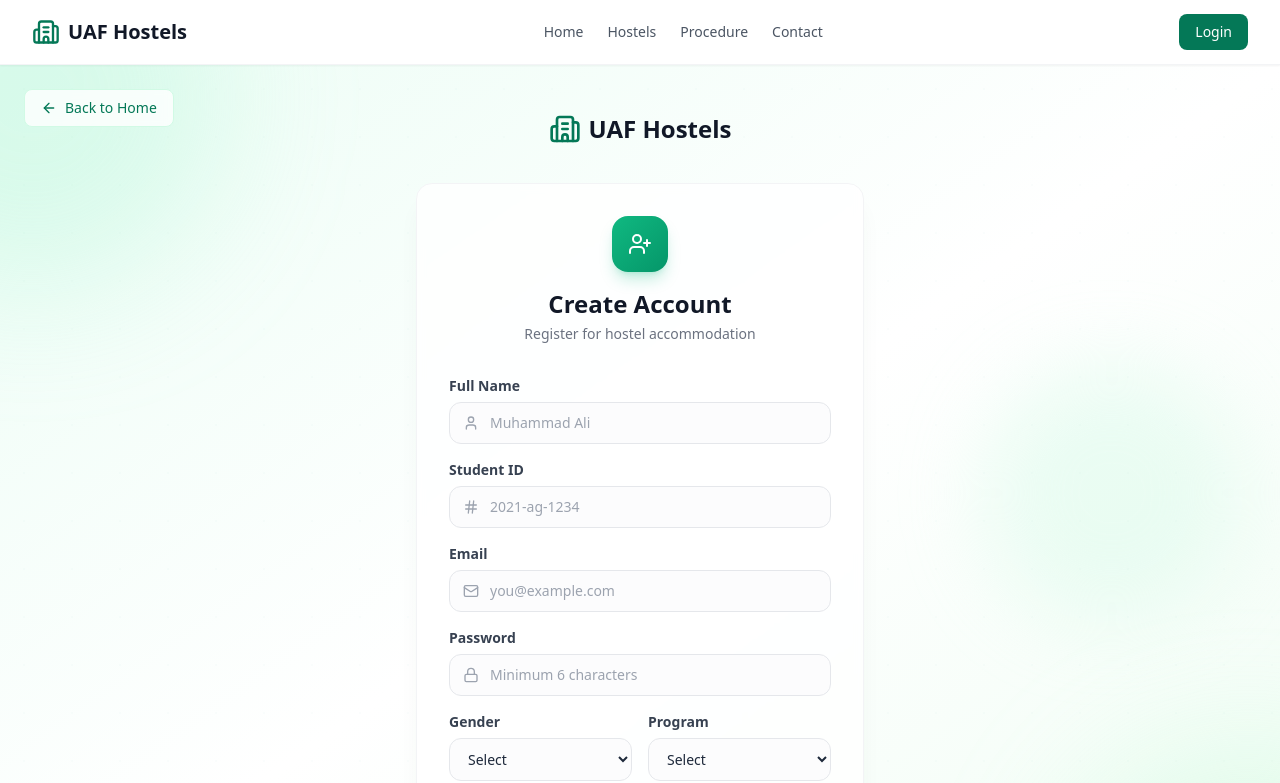
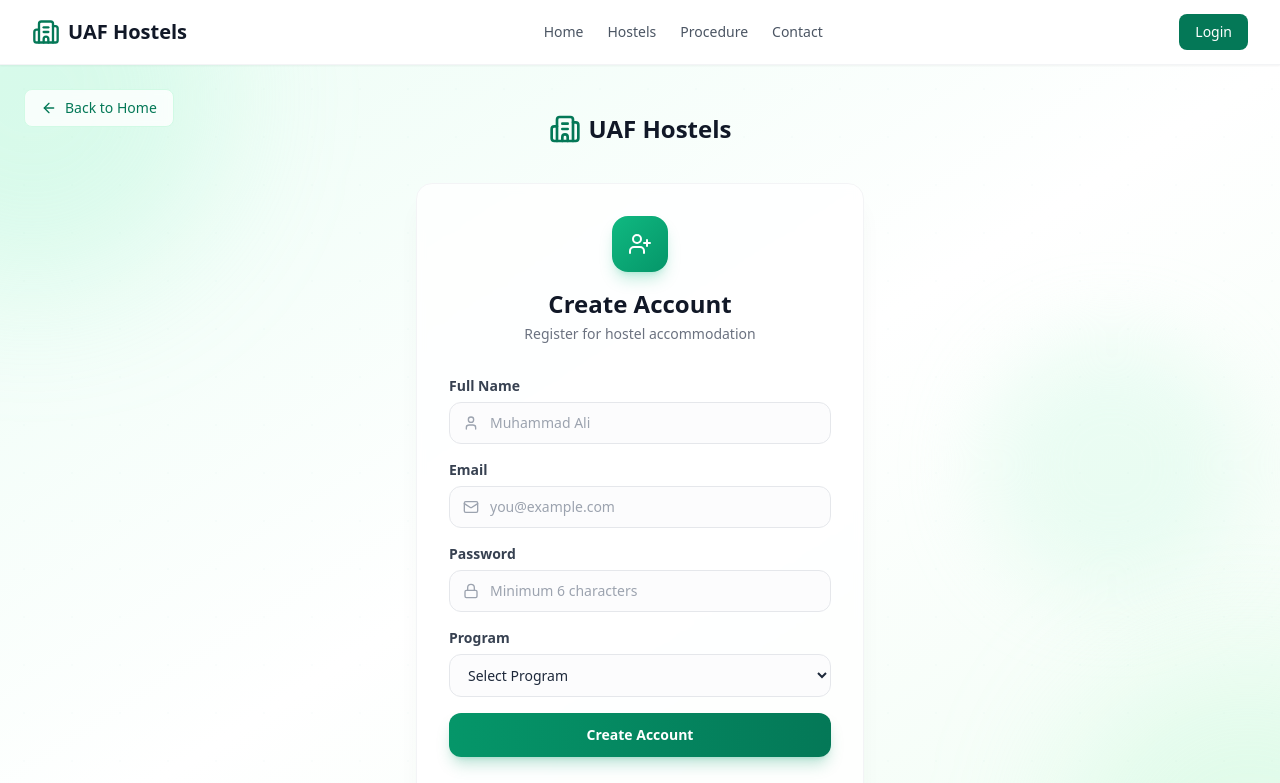
Before and after one commit to usamabajwa86/hostel-booking-app, a React (Vite) app: page /register in a window 1280 px wide. Shown: the top 783 px of the page. Built offline with nearby package versions, Linux system fonts and the light colour scheme.

Commit message:
Replace Student ID with challan-based booking: bank name, amount, challan number, branch, date, voucher upload

```diff
--- a/src/pages/Register.jsx
+++ b/src/pages/Register.jsx
@@ -8,10 +8,9 @@ const API = '/api';
 export default function Register() {
   const [form, setForm] = useState({
     name: '',
-    studentId: '',
     email: '',
     password: '',
-    gender: '',
+    gender: 'female',
     program: '',
   });
   const [loading, setLoading] = useState(false);
@@ -141,22 +140,6 @@ export default function Register() {
             </div>
 
             <div>
-              <label className="block text-sm font-semibold text-gray-700 mb-1.5">Student ID</label>
-              <div className="relative">
-                <Hash className="absolute left-3.5 top-1/2 -translate-y-1/2 h-4 w-4 text-gray-400" />
-                <input
-                  type="text"
-                  name="studentId"
-                  value={form.studentId}
-                  onChange={handleChange}
-                  required
-                  className="w-full pl-10 pr-4 py-2.5 border border-gray-200 rounded-xl text-sm bg-gray-50/50 focus:outline-none focus:ring-2 focus:ring-emerald-500 focus:border-transparent focus:bg-white transition-all"
-                  placeholder="2021-ag-1234"
-                />
-              </div>
-            </div>
-
-            <div>
               <label className="block text-sm font-semibold text-gray-700 mb-1.5">Email</label>
               <div className="relative">
                 <Mail className="absolute left-3.5 top-1/2 -translate-y-1/2 h-4 w-4 text-gray-400" />
@@ -189,21 +172,6 @@ export default function Register() {
               </div>
             </div>
 
-            <div className="grid grid-cols-2 gap-4">
-              <div>
-                <label className="block text-sm font-semibold text-gray-700 mb-1.5">Gender</label>
-                <select
-                  name="gender"
-                  value={form.gender}
-                  onChange={handleChange}
-                  required
-                  className="w-full border border-gray-200 rounded-xl px-3.5 py-2.5 text-sm bg-gray-50/50 focus:outline-none focus:ring-2 focus:ring-emerald-500 focus:border-transparent focus:bg-white transition-all"
-                >
-                  <option value="">Select</option>
-                  <option value="male">Male</option>
-                  <option value="female">Female</option>
-                </select>
-              </div>
             <div>
               <label className="block text-sm font-semibold text-gray-700 mb-1.5">Program</label>
               <select
@@ -213,12 +181,11 @@ export default function Register() {
                 required
                 className="w-full border border-gray-200 rounded-xl px-3.5 py-2.5 text-sm bg-gray-50/50 focus:outline-none focus:ring-2 focus:ring-emerald-500 focus:border-transparent focus:bg-white transition-all"
               >
-                  <option value="">Select</option>
-                  <option value="UG">UG</option>
-                  <option value="PG">PG</option>
+                <option value="">Select Program</option>
+                <option value="UG">Undergraduate (UG)</option>
+                <option value="PG">Postgraduate (PG)</option>
                 <option value="Scholar">Scholar</option>
               </select>
-              </div>
             </div>
 
             <button
--- a/src/pages/student/BookBed.jsx
+++ b/src/pages/student/BookBed.jsx
@@ -19,6 +19,13 @@ export default function BookBed() {
   const [selectedBed, setSelectedBed] = useState(null);
   const [modalOpen, setModalOpen] = useState(false);
   const [idCardImage, setIdCardImage] = useState(null);
+  const [challan, setChallan] = useState({
+    bankName: '',
+    paidAmount: '',
+    challanNumber: '',
+    bankBranch: '',
+    submissionDate: '',
+  });
   const [submitting, setSubmitting] = useState(false);
   const [confirmation, setConfirmation] = useState(null);
   const [hasPendingRequest, setHasPendingRequest] = useState(false);
@@ -64,11 +71,14 @@ export default function BookBed() {
     }
     setSelectedBed({ ...bed, roomNumber });
     setIdCardImage(null);
+    setChallan({ bankName: '', paidAmount: '', challanNumber: '', bankBranch: '', submissionDate: '' });
     setModalOpen(true);
   };
 
+  const isChallanValid = challan.bankName && challan.paidAmount && challan.challanNumber && challan.bankBranch && challan.submissionDate;
+
   const handleConfirmBooking = async () => {
-    if (!idCardImage || !selectedBed) return;
+    if ((!idCardImage && !isChallanValid) || !selectedBed) return;
 
     setSubmitting(true);
     try {
@@ -79,12 +89,13 @@ export default function BookBed() {
           userId: user.id,
           userName: user.name,
           userEmail: user.email,
-          studentId: user.studentId,
+          studentId: user.studentId || '',
           hostelId,
           hostelName: hostel.name,
           roomNumber: selectedBed.roomNumber,
           bedId: selectedBed.id,
-          idCardImage,
+          idCardImage: idCardImage || '',
+          challan: isChallanValid ? challan : undefined,
         }),
       });
 
@@ -282,9 +293,68 @@ export default function BookBed() {
             </div>
           </div>
 
+          {/* Bank / Challan Details */}
+          <div className="space-y-3">
+            <h4 className="text-sm font-semibold text-gray-700">Bank / Challan Details <span className="text-red-500">*</span></h4>
+            <div className="grid grid-cols-2 gap-3">
+              <div>
+                <label className="block text-xs text-gray-500 mb-1">Bank Name</label>
+                <input
+                  type="text"
+                  value={challan.bankName}
+                  onChange={(e) => setChallan({ ...challan, bankName: e.target.value })}
+                  className="w-full border border-gray-200 rounded-lg px-3 py-2 text-sm focus:outline-none focus:ring-2 focus:ring-emerald-500"
+                  placeholder="e.g. HBL, MCB"
+                />
+              </div>
+              <div>
+                <label className="block text-xs text-gray-500 mb-1">Total Paid Amount</label>
+                <input
+                  type="text"
+                  value={challan.paidAmount}
+                  onChange={(e) => setChallan({ ...challan, paidAmount: e.target.value })}
+                  className="w-full border border-gray-200 rounded-lg px-3 py-2 text-sm focus:outline-none focus:ring-2 focus:ring-emerald-500"
+                  placeholder="e.g. 5000"
+                />
+              </div>
+            </div>
+            <div>
+              <label className="block text-xs text-gray-500 mb-1">Challan Number</label>
+              <input
+                type="text"
+                value={challan.challanNumber}
+                onChange={(e) => setChallan({ ...challan, challanNumber: e.target.value })}
+                className="w-full border border-gray-200 rounded-lg px-3 py-2 text-sm focus:outline-none focus:ring-2 focus:ring-emerald-500"
+                placeholder="Enter challan number"
+              />
+            </div>
+            <div className="grid grid-cols-2 gap-3">
+              <div>
+                <label className="block text-xs text-gray-500 mb-1">Bank Branch</label>
+                <input
+                  type="text"
+                  value={challan.bankBranch}
+                  onChange={(e) => setChallan({ ...challan, bankBranch: e.target.value })}
+                  className="w-full border border-gray-200 rounded-lg px-3 py-2 text-sm focus:outline-none focus:ring-2 focus:ring-emerald-500"
+                  placeholder="Branch name"
+                />
+              </div>
+              <div>
+                <label className="block text-xs text-gray-500 mb-1">Submission Date</label>
+                <input
+                  type="date"
+                  value={challan.submissionDate}
+                  onChange={(e) => setChallan({ ...challan, submissionDate: e.target.value })}
+                  className="w-full border border-gray-200 rounded-lg px-3 py-2 text-sm focus:outline-none focus:ring-2 focus:ring-emerald-500"
+                />
+              </div>
+            </div>
+          </div>
+
+          {/* Upload paid voucher */}
           <div>
             <label className="block text-sm font-medium text-gray-700 mb-2">
-              Upload ID Card <span className="text-red-500">*</span>
+              Upload Paid Voucher Image <span className="text-red-500">*</span>
             </label>
             <IdCardUpload value={idCardImage} onChange={setIdCardImage} />
           </div>
@@ -299,7 +369,7 @@ export default function BookBed() {
             </button>
             <button
               onClick={handleConfirmBooking}
-              disabled={!idCardImage || submitting}
+              disabled={(!isChallanValid && !idCardImage) || submitting}
               className="flex-1 px-4 py-2.5 rounded-lg text-sm font-medium bg-emerald-600 text-white hover:bg-emerald-700 transition-colors disabled:opacity-50 disabled:cursor-not-allowed flex items-center justify-center gap-2"
             >
               {submitting ? (
```
Also changed, not shown: 2 other files (tests, documents, lock files or other folders). Lines whose indentation alone changed are shown as unchanged.
